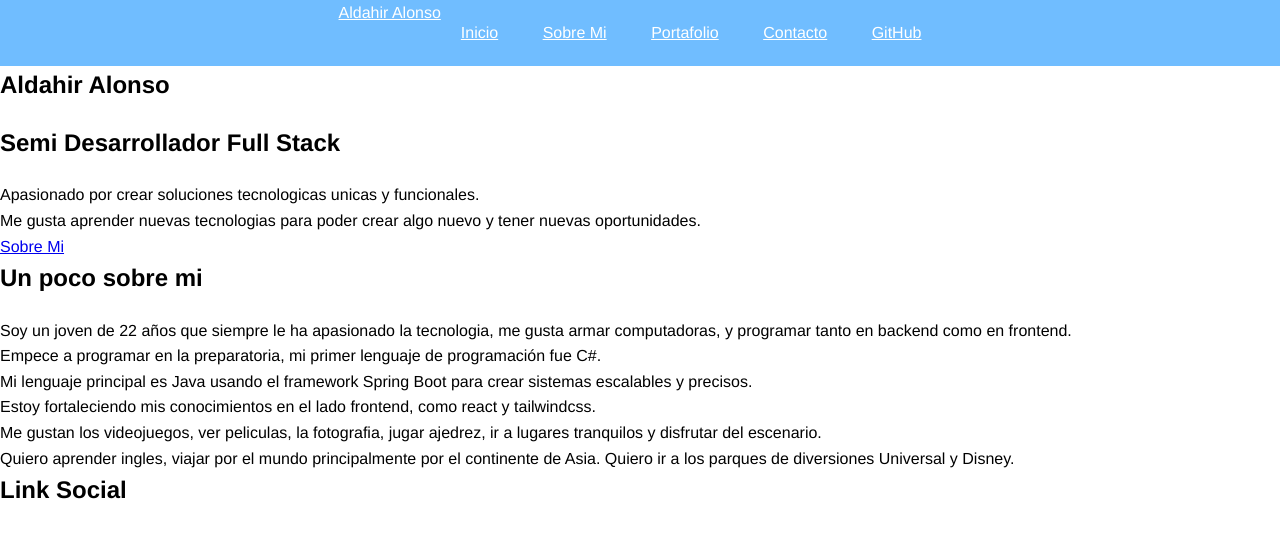
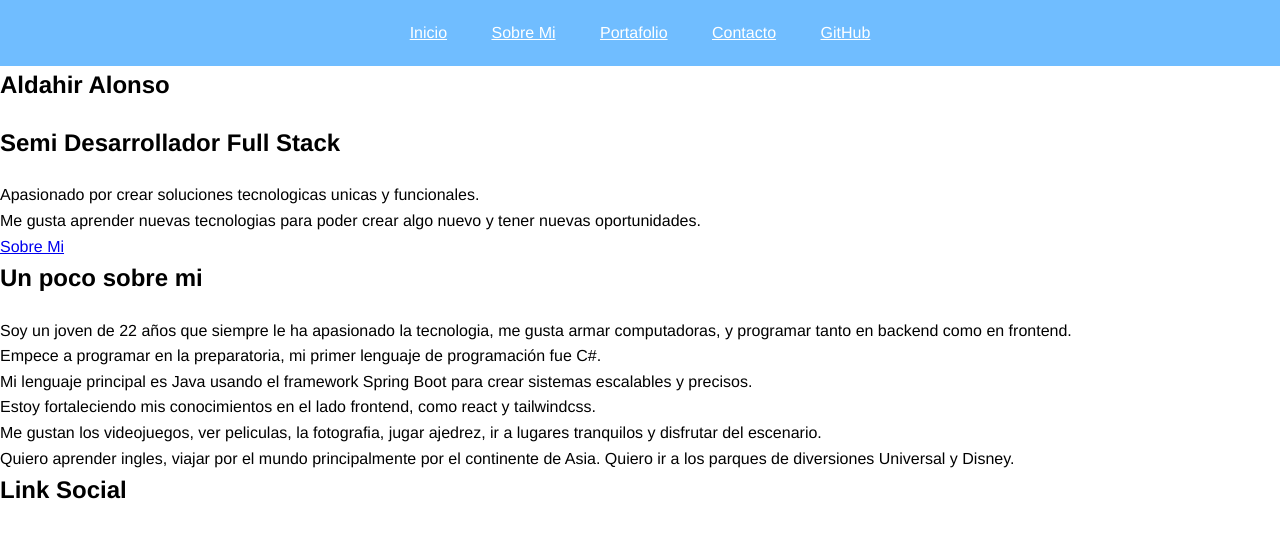
Before and after one commit to AldahirAlonso/Portafolio, a plain HTML site: page index.html in a window 1280 px wide. Drawn offline with Linux system fonts and the light colour scheme.

Commit message:
Ligeros cambios a barra de navegacion

```diff
--- a/index.html
+++ b/index.html
@@ -9,11 +9,11 @@
 </head>
 
 <body>
+
     <header>
-        <div class="container navegacion-principal">
-        <a href="index.html" class="logo">Aldahir Alonso</a>
+        <div class="container">
             <nav>
-                <ul>
+                <ul class="navegacion-principal">
                     <li><a href="index.html">Inicio</a></li>
                     <li><a href="about.html">Sobre Mi</a></li>
                     <li><a href="portfolio.html">Portafolio</a></li>
```
